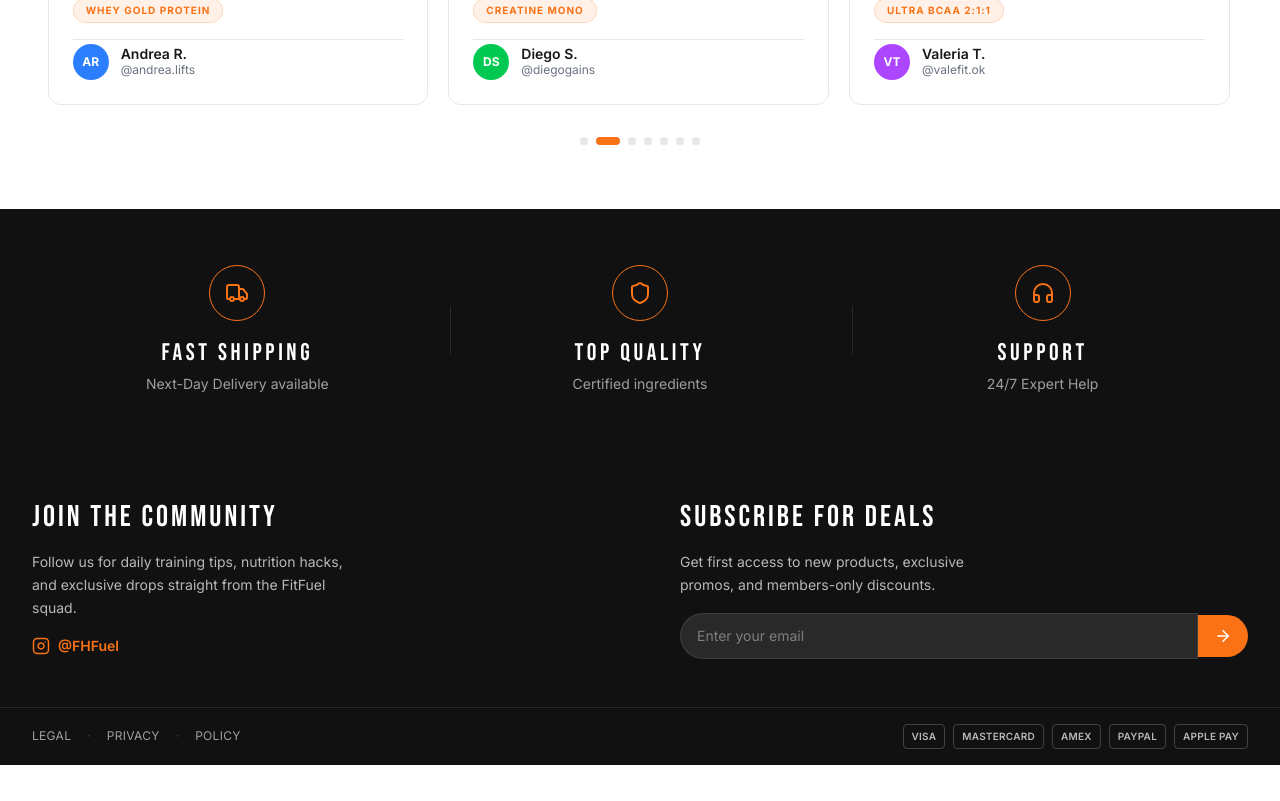
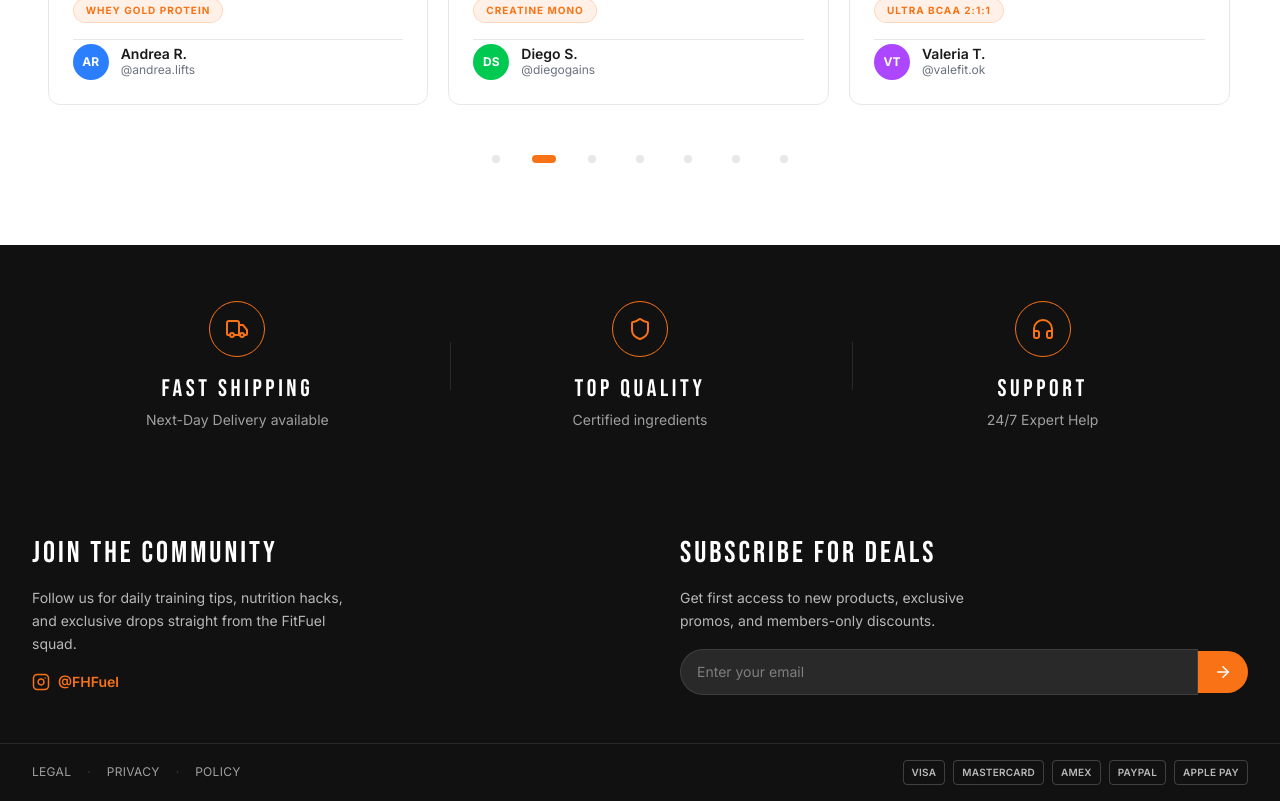
Before and after one commit to Heigh234/FitFuel-Supplements, a Next.js app: page / in a window 1280 px wide. Shown: the part 2480-3281 px from the top of the page. Before the commit the page ends 3245 px from the top, so only its background shows below. Built offline with nearby package versions, Linux system fonts and the light colour scheme.

Commit message:
Add files via upload

```diff
--- a/components/home/TestimonialsCarousel.tsx
+++ b/components/home/TestimonialsCarousel.tsx
@@ -159,7 +159,7 @@ export default function TestimonialsCarousel() {
                 <article className="bg-card border border-border rounded-xl p-6 flex flex-col gap-4 h-full">
 
                   {/* Stars */}
-                  <div className="flex items-center gap-0.5" aria-label={`${t.rating} de 5 estrellas`}>
+                  <div className="flex items-center gap-0.5" aria-label={`${t.rating} de 5 estrellas`} role="img">
                     {Array.from({ length: 5 }).map((_, i) => (
                       <Star
                         key={i}
@@ -211,19 +211,23 @@ export default function TestimonialsCarousel() {
         </div>
 
         {/* Dot navigation */}
-        <div className="flex items-center justify-center gap-2 mt-8">
+        <div className="flex items-center justify-center gap-1 mt-8">
           {scrollSnaps.map((_, i) => (
             <button
               key={i}
               onClick={() => scrollTo(i)}
               aria-label={`Ir a reseña ${i + 1}`}
+              className="w-11 h-11 flex items-center justify-center group"
+            >
+              <div
                 className={cn(
                   "h-2 rounded-full transition-all duration-300",
                   selectedIndex === i
                     ? "w-6 bg-brand-orange"
-                  : "w-2 bg-border hover:bg-brand-orange/50"
+                    : "w-2 bg-border group-hover:bg-brand-orange/50"
                 )}
               />
+            </button>
           ))}
         </div>
 
```
Lines whose indentation alone changed are shown as unchanged.
